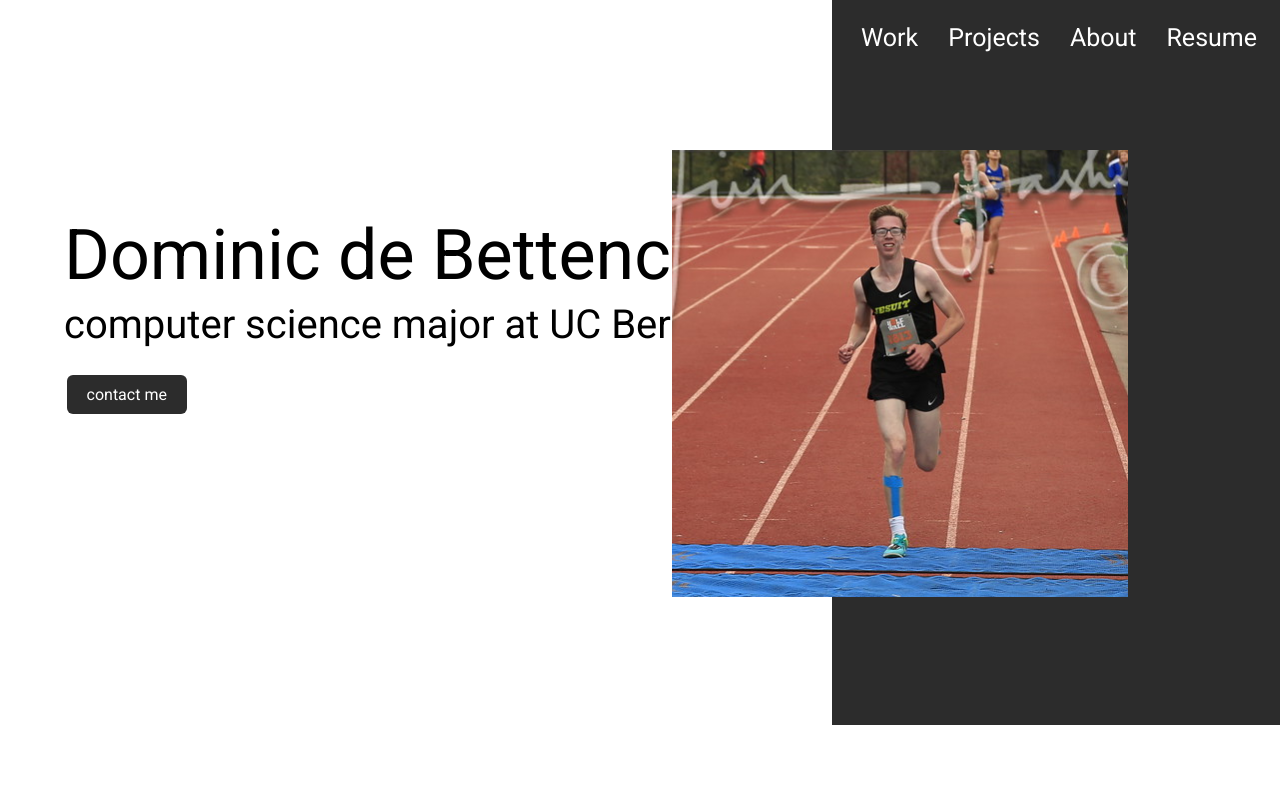
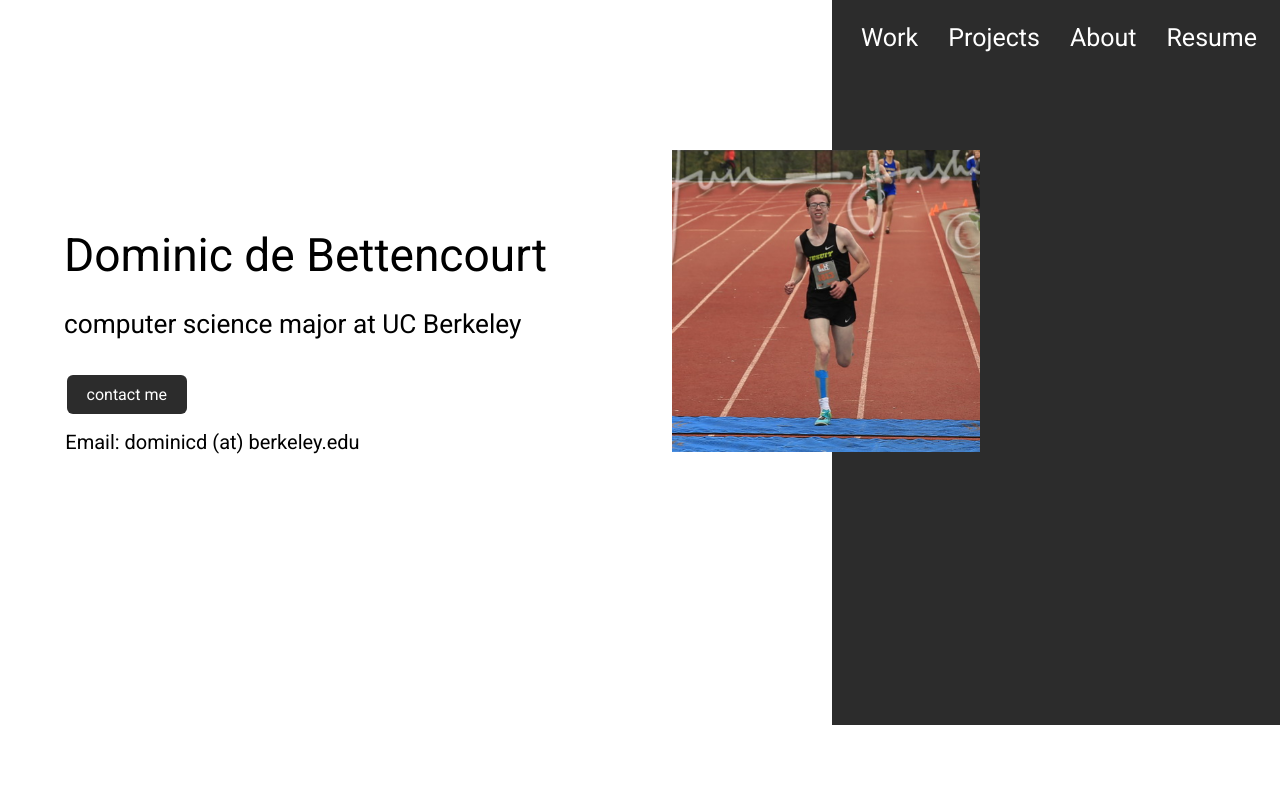
Before and after one commit to ddebettencourt/WDB-education, a plain HTML site: page homepage.html in a window 1280 px wide. Both pictures are taken after a click on the button "contact me". Shown: the top 800 px of the page. Drawn offline with Linux system fonts and the light colour scheme.

Commit message:
added contact info

```diff
--- a/homepage.css
+++ b/homepage.css
@@ -7,7 +7,7 @@
     font-family: Roboto;
     font-style: normal;
     font-weight: 500;
-    font-size: 70px;
+    font-size: 3.6vw;
     line-height: 110px;
 }
 
@@ -19,7 +19,7 @@
     font-family: Roboto;
     font-style: normal;
     font-weight: 500;
-    font-size: 40px;
+    font-size: 2.05vw;
     line-height: 49px;
 }
 
@@ -58,12 +58,35 @@
     border: none;
     transition-duration: 0s;
 }
+:focus {
+    outline: 0 !important;
+}
+
+.show{
+    display: block;
+}
+
+.hide{
+    display: none;
+}
 
 #contactbutton:hover{
     background-color: white;
     color: black;
     border: 2px solid black;
     padding: 8px 18px;
+    cursor: pointer;
+}
+
+#contactinfo{
+    position: absolute;
+    top: 430px;
+    left: 5.1%;
+
+    font-family: Roboto;
+    font-style: normal;
+    font-weight: 300;
+    font-size: 20px;
 }
 
 .topmenu{
@@ -97,6 +120,7 @@
     position: absolute;
     left: 52.5%;
     top: 150px;
+    width: 24.1%;
 }
 
 #projectname1{
--- a/homepage.html
+++ b/homepage.html
@@ -3,6 +3,7 @@
     <head>
         <link rel="stylesheet" href="homepage.css">
         <link rel="stylesheet" href="https://fonts.googleapis.com/css?family=Roboto">
+        <script src="script.js"></script>
     </head>
     <body>
         <div class="name">Dominic de Bettencourt</div>
@@ -28,7 +29,10 @@
             <div class="white" id="projectdesc4">My first ever programming projects, mainly from elementary and middle school.
             </div>
         </div>
-        <button type="button" id="contactbutton">contact me</button>
+        <button type="button" id="contactbutton" onclick="toggleText()">contact me</button>
+        <div id="contactinfo" class="hide">Email: dominicd (at) berkeley.edu
+
+        </div>
         <div class="topmenu">
             <a href="work.html">Work</a>
             <a href="#bottomrectangle">Projects</a>
--- /dev/null
+++ b/script.js
@@ -0,0 +1,5 @@
+function toggleText() {
+    let text = document.getElementById("contactinfo");
+    text.classList.toggle("show");
+    text.classList.toggle("hide");
+  }
```
